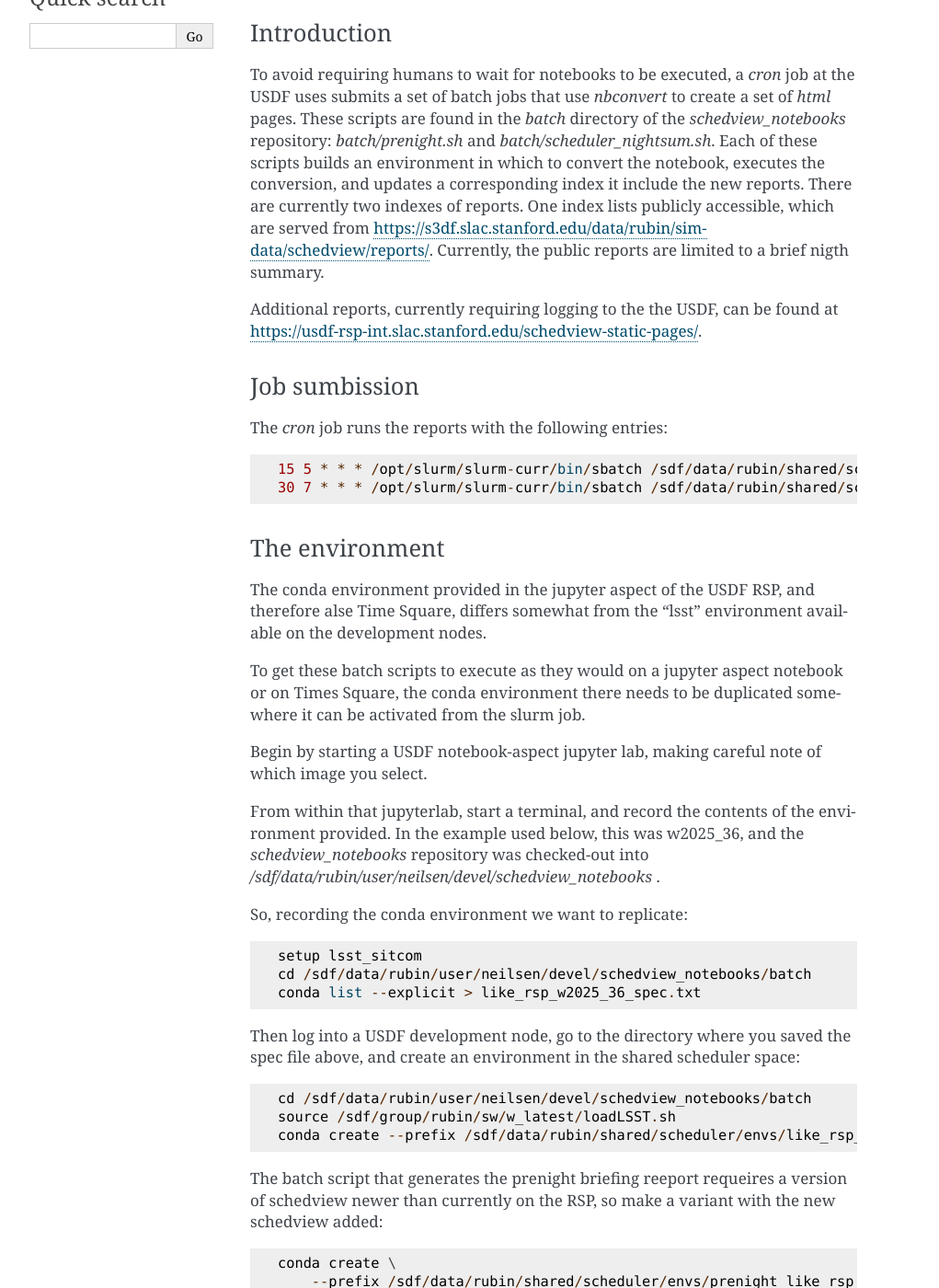
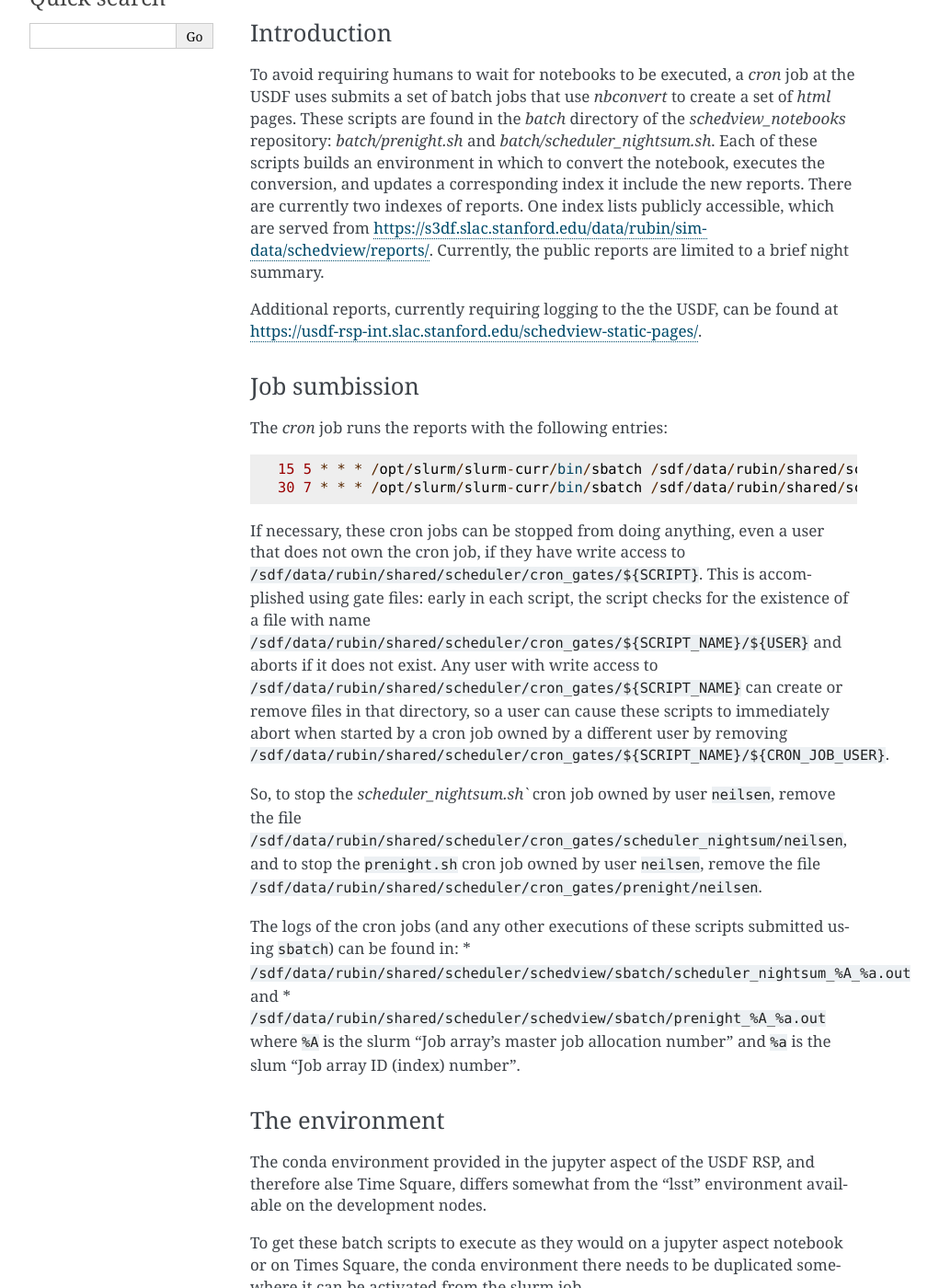
Before and after one commit to lsst/schedview, a Sphinx documentation site: the page built from docs/reports.rst, in a window 1280 px wide and 1400 px high, scrolled down 538 px. Shown: the whole window at 92% size, without its empty margins (148-1169 px from the left). Built offline with Sphinx 7.4.7, drawn with Linux system fonts in a browser that asks for light colours; some of the changed text lies outside the part shown.

Commit message:
Describe cron gates

```diff
--- a/docs/reports.rst
+++ b/docs/reports.rst
@@ -26,7 +26,7 @@ These scripts are found in the `batch` directory of the `schedview_notebooks` re
 Each of these scripts builds an environment in which to convert the notebook, executes the conversion, and updates a corresponding index it include the new reports.
 There are currently two indexes of reports.
 One index lists publicly accessible, which are served from `https://s3df.slac.stanford.edu/data/rubin/sim-data/schedview/reports/ <https://s3df.slac.stanford.edu/data/rubin/sim-data/schedview/reports/>`__.
-Currently, the public reports are limited to a brief nigth summary.
+Currently, the public reports are limited to a brief night summary.
 
 Additional reports, currently requiring logging to the the USDF, can be found at `https://usdf-rsp-int.slac.stanford.edu/schedview-static-pages/ <https://usdf-rsp-int.slac.stanford.edu/schedview-static-pages/>`__.
 
@@ -37,6 +37,19 @@ The `cron` job runs the reports with the following entries::
 
     15 5 * * * /opt/slurm/slurm-curr/bin/sbatch /sdf/data/rubin/shared/scheduler/packages/schedview_notebooks/batch/scheduler_nightsum.sh 2>&1 >> /sdf/data/rubin/shared/scheduler/schedview/scheduler_nightsum/scheduler_nightsum.out
     30 7 * * * /opt/slurm/slurm-curr/bin/sbatch /sdf/data/rubin/shared/scheduler/packages/schedview_notebooks/batch/prenight.sh 2>&1 >> /sdf/data/rubin/shared/scheduler/schedview/prenight/prenight.out
+
+If necessary, these cron jobs can be stopped from doing anything, even a user that does not own the cron job, if they have write access to ``/sdf/data/rubin/shared/scheduler/cron_gates/${SCRIPT}``.
+This is accomplished using gate files: early in each script, the script checks for the existence of a file with name ``/sdf/data/rubin/shared/scheduler/cron_gates/${SCRIPT_NAME}/${USER}`` and aborts if it does not exist.
+Any user with write access to ``/sdf/data/rubin/shared/scheduler/cron_gates/${SCRIPT_NAME}`` can create or remove files in that directory, so a user can cause these scripts to immediately abort
+when started by a cron job owned by a different user by removing ``/sdf/data/rubin/shared/scheduler/cron_gates/${SCRIPT_NAME}/${CRON_JOB_USER}``.
+
+So, to stop the `scheduler_nightsum.sh`` cron job owned by user ``neilsen``, remove the file ``/sdf/data/rubin/shared/scheduler/cron_gates/scheduler_nightsum/neilsen``,
+and to stop the ``prenight.sh`` cron job owned by user ``neilsen``, remove the file ``/sdf/data/rubin/shared/scheduler/cron_gates/prenight/neilsen``.
+
+The logs of the cron jobs (and any other executions of these scripts submitted using ``sbatch``) can be found in:
+* ``/sdf/data/rubin/shared/scheduler/schedview/sbatch/scheduler_nightsum_%A_%a.out`` and
+* ``/sdf/data/rubin/shared/scheduler/schedview/sbatch/prenight_%A_%a.out``
+where ``%A`` is the slurm "Job array's master job allocation number" and ``%a`` is the slum "Job array ID (index) number".
 
 The environment
 ---------------
@@ -81,7 +94,7 @@ The batch script that generates the prenight briefing reeport requeires a versio
     pip install git+https://github.com/lsst/schedview.git@v0.19.0.dev1
 
 
-Finally, update the bash scripts that need it (batch/prenight.sh and batch/scheduler_nightsum.sh),
+Finally, update the bash scripts that need it (``batch/prenight.sh`` and ``batch/scheduler_nightsum.sh``),
 for example::
 
     source /sdf/group/rubin/sw/w_latest/loadLSST.sh
@@ -128,6 +141,9 @@ Replace the symlink to point to your new one::
 Updating other software used by the jobs
 ----------------------------------------
 
+The jupyter notebooks used to generate the reports import ``schedview`` and related packages from subtirectories of ``/sdf/data/rubin/shared/scheduler/packages``.
+New version should be added there to make them available.
+
 Begin by determining the next available tag.
 
 Get sorted existing tags with::
@@ -148,7 +164,7 @@ Make and push a new tag (with the base of the repository as the current working
     git tag ${NEWTAG}
     git push origin tag ${NEWTAG}
 
-Then install it in `/sdf/data/rubin/shared/scheduler/packages`::
+Then install it in ``/sdf/data/rubin/shared/scheduler/packages``::
 
     PACKAGEDIR="/sdf/data/rubin/shared/scheduler/packages"
     TARGETDIR="${PACKAGEDIR}/${MODULENAME}-${NEWVERSION}"
@@ -182,10 +198,10 @@ The general pattern followed by these instructions is:
 #. Call `nbconvert` with a command that looks similar to this::
 
     jupyter nbconvert \
-    --to html \
-    --execute \
-    --no-input \
-    --ExecutePreprocessor.kernel_name=python3 \
-    --ExecutePreprocessor.startup_timeout=3600 \
-    --ExecutePreprocessor.timeout=3600 \
-    whatever_notebook.ipynb
+        --to html \
+        --execute \
+        --no-input \
+        --ExecutePreprocessor.kernel_name=python3 \
+        --ExecutePreprocessor.startup_timeout=3600 \
+        --ExecutePreprocessor.timeout=3600 \
+        whatever_notebook.ipynb
```
